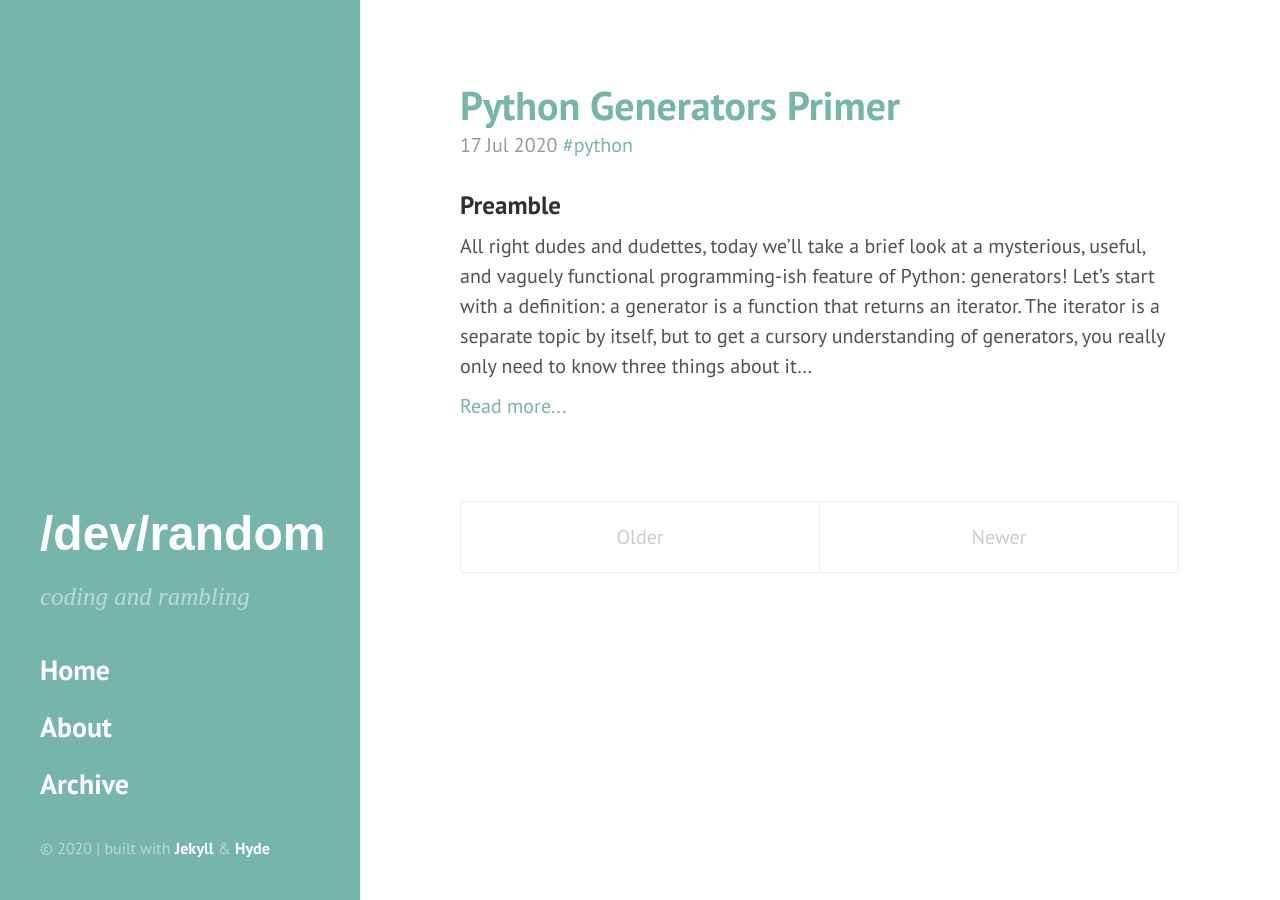
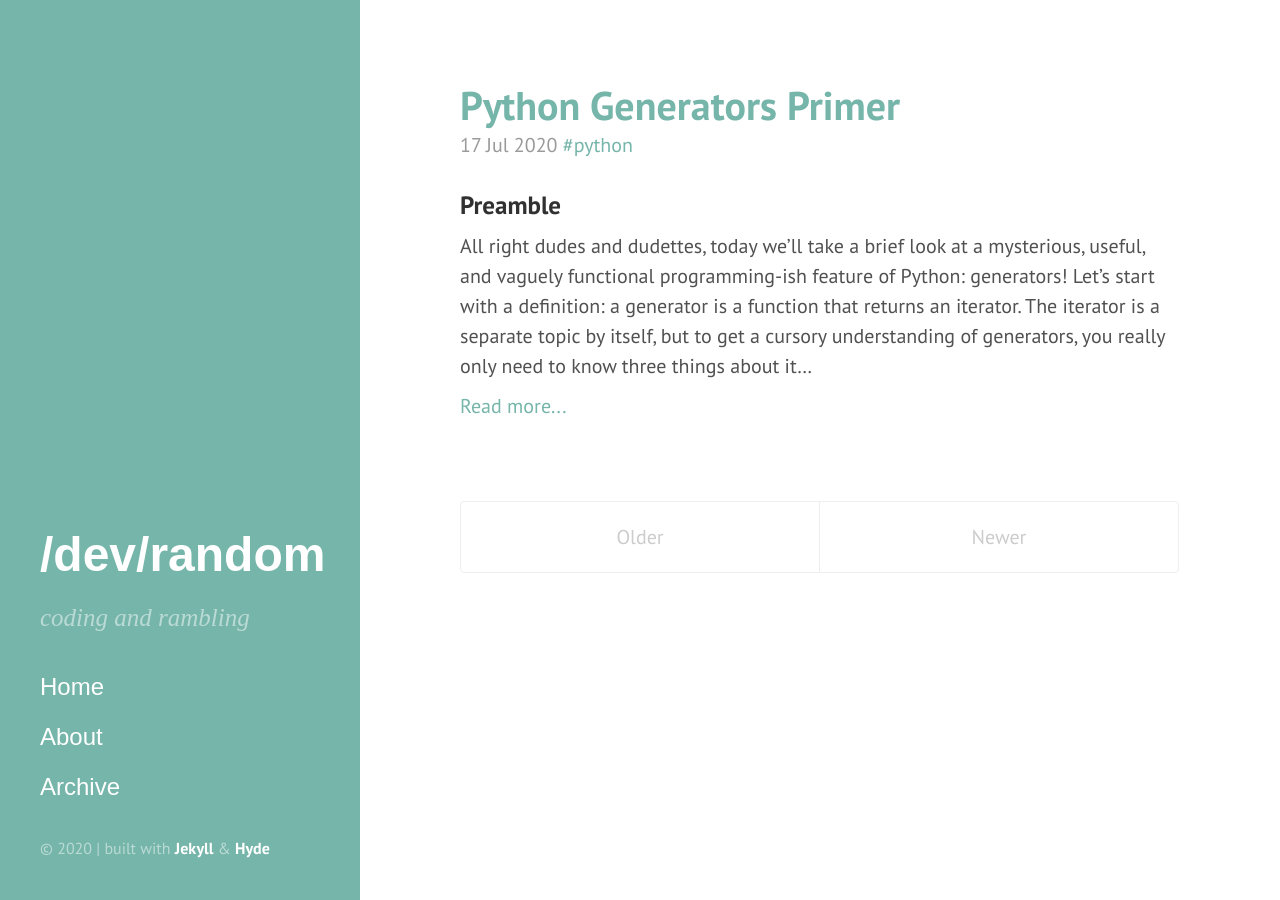
Before and after one commit to dgyarmati/devslashrand-dot-com, a Jekyll site: the page built from index.html, in a window 1280 px wide. Built offline with Jekyll 4.4.1, drawn with Linux system fonts in a browser that asks for light colours; the list of posts is cut into pages by our own code.

Commit message:
sidebar font adjustments

```diff
--- a/public/css/hyde.css
+++ b/public/css/hyde.css
@@ -79,6 +79,15 @@ html {
   overflow: hidden;
 }
 
+.sidebar-about a {
+	font-weight: 700;
+}
+
+.sidebar-nav a {
+	font-weight: 100;
+	font-size: 1.20rem;
+}
+
 .copyright a {
   font-weight: 600;
   color: #ffffff;
@@ -113,15 +122,15 @@ html {
 .sidebar-nav {
   margin-bottom: 1rem;
 }
+
 .sidebar-nav-item {
   display: block;
   line-height: 1.75;
   font-size: 1.4rem;
+  font-size: 1.30rem;
+  font-family: "Calibre", sans-serif
 }
 
-.sidebar-nav-item.active {
-  font-weight: bold;
-}
 
 .sidebar-nav > p {
 	margin-bottom: 0;
```
